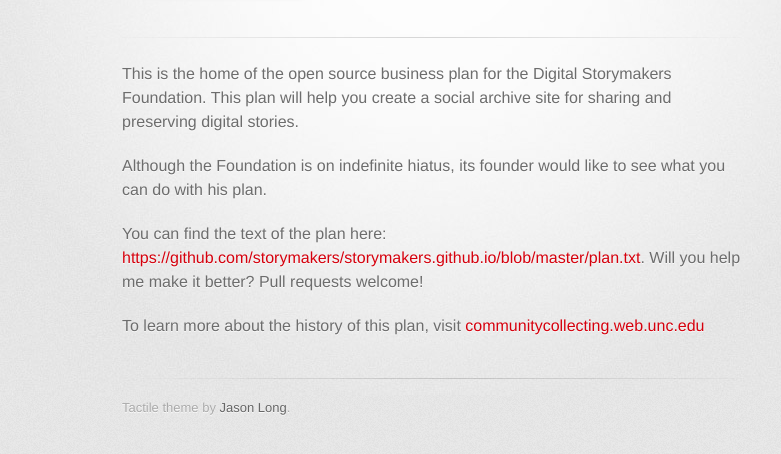
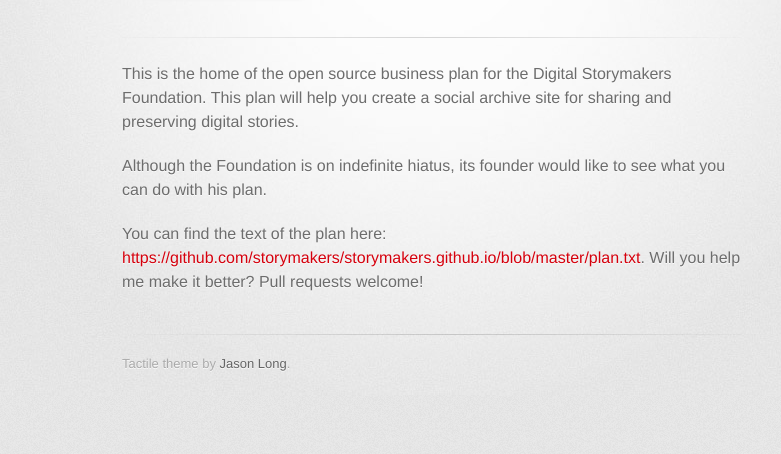
Before and after one commit to storymakers/storymakers.github.io, a plain HTML site: page index.html in a window 1280 px wide. Shown: the part 178-632 px from the top of the page, without its empty margins (208-989 px from the left). Drawn offline with Linux system fonts and the light colour scheme; a web font is replaced by a local one.

Commit message:
delete reference to communitycollecting.web.unc.edu
communitycollecting.web.unc.edu had been decommissioned by UNC-CH

```diff
--- a/index.html
+++ b/index.html
@@ -35,8 +35,6 @@
 <p>Although the Foundation is on indefinite hiatus, its founder would like to see what you can do with his plan.</p>
 
 <p>You can find the text of the plan here: <a href="https://github.com/storymakers/storymakers.github.io/blob/master/plan.txt">https://github.com/storymakers/storymakers.github.io/blob/master/plan.txt</a>. Will you help me make it better? Pull requests welcome!</p>
-
-<p>To learn more about the history of this plan, visit <a href="http://communitycollecting.web.unc.edu/">communitycollecting.web.unc.edu</a></p>
         </section>
 
         <footer>
```
